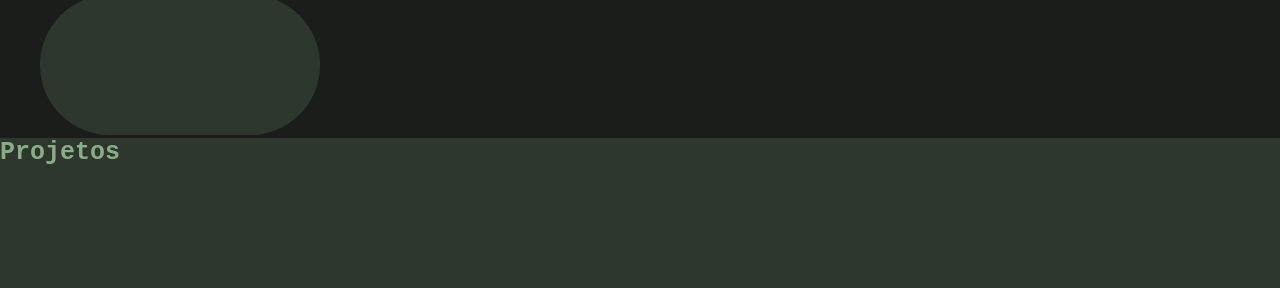
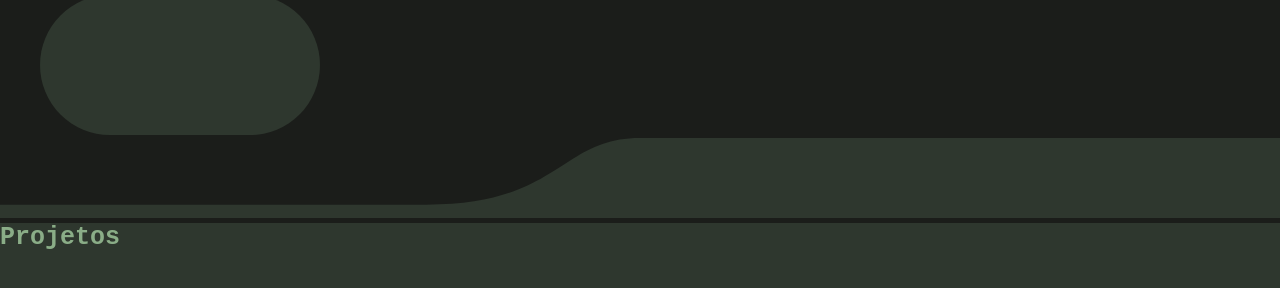
Before and after one commit to Juh-MM/portifolio, a plain HTML site: page index.html in a window 1280 px wide. Shown: the part 542-830 px from the top of the page. Drawn offline with Linux system fonts and the light colour scheme.

Commit message:
Update index.html

```diff
--- a/index.html
+++ b/index.html
@@ -25,7 +25,20 @@
             </div>
         </div>
         <div class="decoration"></div>
-
+    </div>
+    <div class="curva1">
+        <svg viewBox="0 0 1440 90" preserveAspectRatio="none">
+            <path fill=#2E372E d="
+            M0,75
+            H480
+            C630,75 630,0 720,0
+            C840,0 0,0 960,0
+            H1440
+            V150
+            H0
+            Z
+        " />
+        </svg>
     </div>
     <div class="projetos">
         <h3>Projetos</h3>
```
